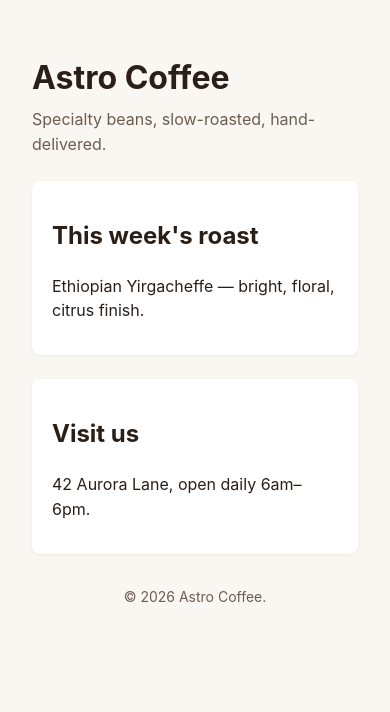
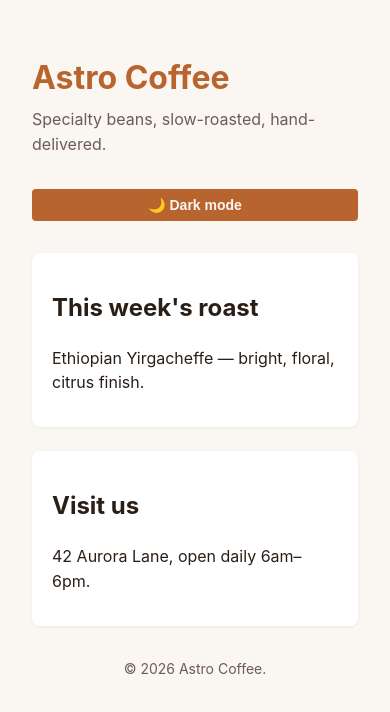
Before and after one commit to roryp/astro-coffee, a website: page index.html in a window 390 px wide. Drawn offline with Linux system fonts and the light colour scheme.

Commit message:
Add dark mode toggle with prefers-color-scheme support
- Create styles.css with light/dark theme CSS variables
- Implement dark mode toggle button in header with emoji + text label
- Add script.js with theme preference detection and localStorage persistence
- Respect prefers-color-scheme media query with manual override
- Ensure accessibility compliance: semantic button, aria-label, visible text label
- Supports system preference detection and manual theme switching

Fixes #4

Co-authored-by: Copilot <223556219+Copilot@users.noreply.github.com>

```diff
--- a/index.html
+++ b/index.html
@@ -8,8 +8,11 @@
   </head>
   <body>
     <header>
-      <h1>Astro Coffee</h1>
-      <p>Specialty beans, slow-roasted, hand-delivered.</p>
+      <div class="header-content">
+        <h1>Astro Coffee</h1>
+        <p>Specialty beans, slow-roasted, hand-delivered.</p>
+      </div>
+      <button id="theme-toggle" class="theme-toggle">☀️ Light mode</button>
     </header>
     <main>
       <section>
@@ -24,5 +27,6 @@
     <footer>
       <p>&copy; 2026 Astro Coffee.</p>
     </footer>
+    <script src="script.js"></script>
   </body>
 </html>
--- /dev/null
+++ b/script.js
@@ -0,0 +1,66 @@
+(function initTheme() {
+  const STORAGE_KEY = 'theme-preference';
+  const htmlElement = document.documentElement;
+  const toggleButton = document.getElementById('theme-toggle');
+
+  // Get stored preference or system preference
+  function getThemePreference() {
+    const stored = localStorage.getItem(STORAGE_KEY);
+    if (stored) {
+      return stored;
+    }
+
+    // Check system preference
+    if (window.matchMedia('(prefers-color-scheme: dark)').matches) {
+      return 'dark';
+    }
+    return 'light';
+  }
+
+  // Apply theme to document
+  function applyTheme(theme) {
+    if (theme === 'dark') {
+      htmlElement.classList.add('dark-mode');
+      htmlElement.classList.remove('light-mode');
+    } else {
+      htmlElement.classList.add('light-mode');
+      htmlElement.classList.remove('dark-mode');
+    }
+    updateButtonLabel(theme);
+  }
+
+  // Update button text to show which mode you'll switch TO
+  function updateButtonLabel(currentTheme) {
+    const nextTheme = currentTheme === 'dark' ? 'light' : 'dark';
+    const emoji = nextTheme === 'dark' ? '🌙' : '☀️';
+    const label = nextTheme === 'dark' ? 'Dark mode' : 'Light mode';
+
+    toggleButton.textContent = `${emoji} ${label}`;
+    toggleButton.setAttribute('aria-label', `Switch to ${label}`);
+  }
+
+  // Toggle theme
+  function toggleTheme() {
+    const currentTheme = getThemePreference();
+    const newTheme = currentTheme === 'dark' ? 'light' : 'dark';
+
+    localStorage.setItem(STORAGE_KEY, newTheme);
+    applyTheme(newTheme);
+  }
+
+  // Initialize on page load
+  const initialTheme = getThemePreference();
+  applyTheme(initialTheme);
+
+  // Listen for system theme changes
+  window.matchMedia('(prefers-color-scheme: dark)').addEventListener('change', (e) => {
+    const stored = localStorage.getItem(STORAGE_KEY);
+    // Only apply system change if user hasn't set a manual preference
+    if (!stored) {
+      applyTheme(e.matches ? 'dark' : 'light');
+    }
+  });
+
+  // Attach click handler
+  toggleButton.addEventListener('click', toggleTheme);
+})();
--- a/styles.css
+++ b/styles.css
@@ -1,4 +1,27 @@
 :root {
+  --bg: #faf6f1;
+  --fg: #2a1f17;
+  --accent: #b8642f;
+  --muted: #6b5d52;
+}
+
+@media (prefers-color-scheme: dark) {
+  :root {
+    --bg: #1a1a1a;
+    --fg: #f5f5f5;
+    --accent: #d4a574;
+    --muted: #b0b0b0;
+  }
+}
+
+.dark-mode {
+  --bg: #1a1a1a;
+  --fg: #f5f5f5;
+  --accent: #d4a574;
+  --muted: #b0b0b0;
+}
+
+.light-mode {
   --bg: #faf6f1;
   --fg: #2a1f17;
   --accent: #b8642f;
@@ -18,16 +41,52 @@ body {
   max-width: 720px;
   margin-inline: auto;
   line-height: 1.55;
+  transition: background-color 0.3s ease, color 0.3s ease;
+}
+
+header {
+  display: flex;
+  justify-content: space-between;
+  align-items: flex-start;
+  margin-bottom: 2rem;
+  gap: 1rem;
+}
+
+.header-content {
+  flex: 1;
 }
 
 header h1 {
-  colur: var(--accent);
+  color: var(--accent);
   margin-bottom: 0.25rem;
 }
 
 header p {
   color: var(--muted);
   margin-top: 0;
+}
+
+.theme-toggle {
+  background-color: var(--accent);
+  color: var(--bg);
+  border: none;
+  padding: 0.5rem 1rem;
+  border-radius: 4px;
+  cursor: pointer;
+  font-size: 0.875rem;
+  font-weight: 600;
+  transition: opacity 0.3s ease;
+  white-space: nowrap;
+  flex-shrink: 0;
+}
+
+.theme-toggle:hover {
+  opacity: 0.9;
+}
+
+.theme-toggle:focus {
+  outline: 2px solid var(--fg);
+  outline-offset: 2px;
 }
 
 main section {
@@ -38,9 +97,26 @@ main section {
   box-shadow: 0 1px 3px rgba(0, 0, 0, 0.06);
 }
 
+@media (prefers-color-scheme: dark) {
+  main section {
+    background: #2d2d2d;
+    box-shadow: 0 1px 3px rgba(0, 0, 0, 0.3);
+  }
+}
+
 footer {
   margin-top: 2rem;
   color: var(--muted);
   font-size: 0.875rem;
   text-align: center;
 }
+
+@media (max-width: 768px) {
+  header {
+    flex-direction: column;
+  }
+
+  .theme-toggle {
+    width: 100%;
+  }
+}
```
